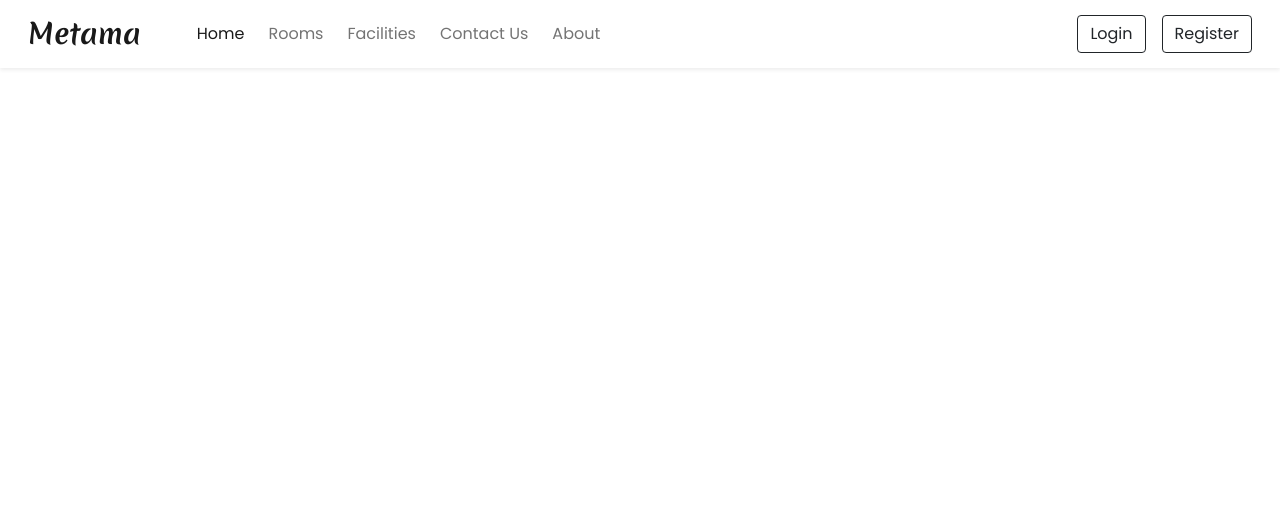
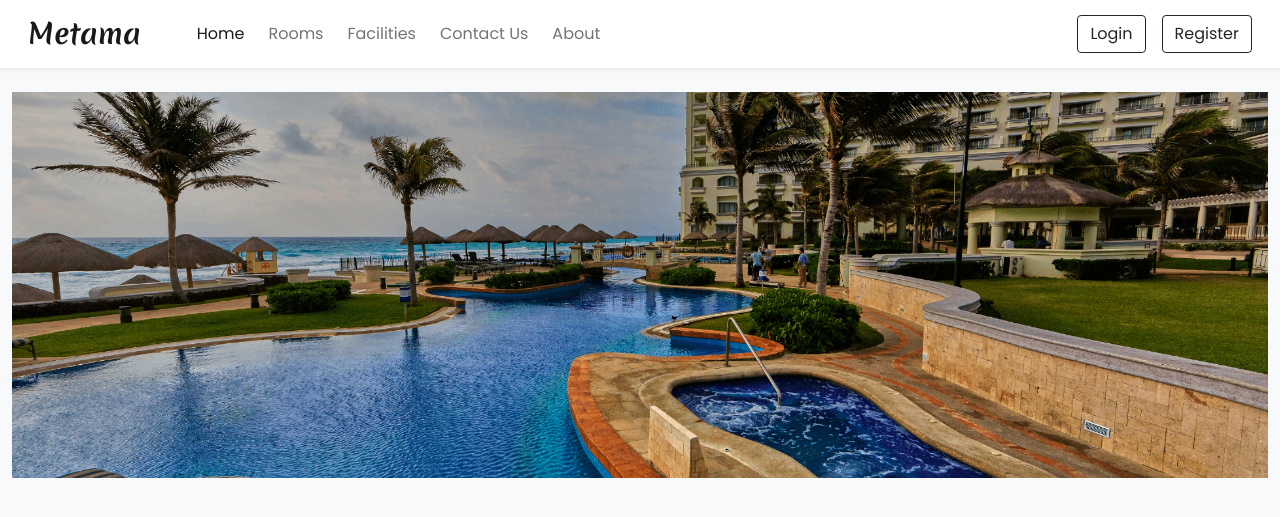
Before and after one commit to Nassim-Nader/bookingproject, a PHP site: page / in a window 1280 px wide. Shown: the top 517 px of the page. Run offline with PHP 8.4, Linux system fonts and the light colour scheme.

Commit message:
adding carousal design and using swiperJS

```diff
--- a/index.php
+++ b/index.php
@@ -9,7 +9,10 @@
     <link rel="preconnect" href="https://fonts.gstatic.com" crossorigin>
     <link href="https://fonts.googleapis.com/css2?family=Merienda:wght@300..900&family=Poppins:wght@400;700&display=swap" rel="stylesheet">
     <link rel="stylesheet" href="https://cdn.jsdelivr.net/npm/bootstrap-icons@1.11.3/font/bootstrap-icons.min.css">
-    <style>
+    <link
+  rel="stylesheet"
+  href="https://cdn.jsdelivr.net/npm/swiper@11/swiper-bundle.min.css"/>
+      <style>
         *{
             font-family: 'Poppins', sans-serif;
         }
@@ -32,7 +35,7 @@
     </style>
     <title>Metama Hotels</title>
 </head>
-<body>
+<body class="bg-light">
   <nav class="navbar navbar-expand-lg navbar-light bg-white px-lg-3 py-lg-2 shadow-sm sticky-top">
     <div class="container-fluid">
       <a class="navbar-brand me-5 fw-bold fs-3 h-font" href="index.php">Metama</a>
@@ -69,6 +72,32 @@
       </div>
     </div>
   </nav>
+
+  <div class="container-fluid px-lg mt-4">
+    <div class="swiper swiper-container">
+      <div class="swiper-wrapper">
+        <div class="swiper-slide">
+          <img src="images/carousel/1.png" class="w-100 d-block"/>
+        </div>
+        <div class="swiper-slide">
+          <img src="images/carousel/2.png" class="w-100 d-block"/>
+        </div>
+        <div class="swiper-slide">
+          <img src="images/carousel/3.png" class="w-100 d-block"/>
+        </div>
+        <div class="swiper-slide">
+          <img src="images/carousel/4.png" class="w-100 d-block"/>
+        </div>
+        <div class="swiper-slide">
+          <img src="images/carousel/5.png" class="w-100 d-block"/>
+        </div>
+        <div class="swiper-slide">
+          <img src="images/carousel/6.png" class="w-100 d-block"/>
+        </div>
+      </div>
+    </div>
+  </div>
+
 
   <div class="modal fade" id="loginModal" data-bs-backdrop="static" data-bs-keyboard="false" tabindex="-1" aria-labelledby="staticBackdropLabel" aria-hidden="true">
     <div class="modal-dialog">
@@ -158,12 +187,23 @@
           <div class="text-center my-1">
             <button type="submit" class="btn btn-dark shadow-none">Register</button>
           </div>
-
-
         </form>
       </div>
     </div>
   </div>
 
+
+  <script src="https://cdn.jsdelivr.net/npm/swiper@11/swiper-bundle.min.js"></script>
+  <script>
+    var swiper = new Swiper(".swiper-container", {
+      spaceBetween: 30,
+      effect: "fade",
+      loop:true,
+      autoplay:{
+        delay:3500,
+        disableOnInteraction:false,
+      }
+    });
+  </script>
 </body>
 </html>
```
Also changed, not shown: images/carousel/1.png (added), images/carousel/2.png (added), images/carousel/3.png (added), images/carousel/4.png (added), images/carousel/5.png (added), images/carousel/6.png (added), 6 other files.
